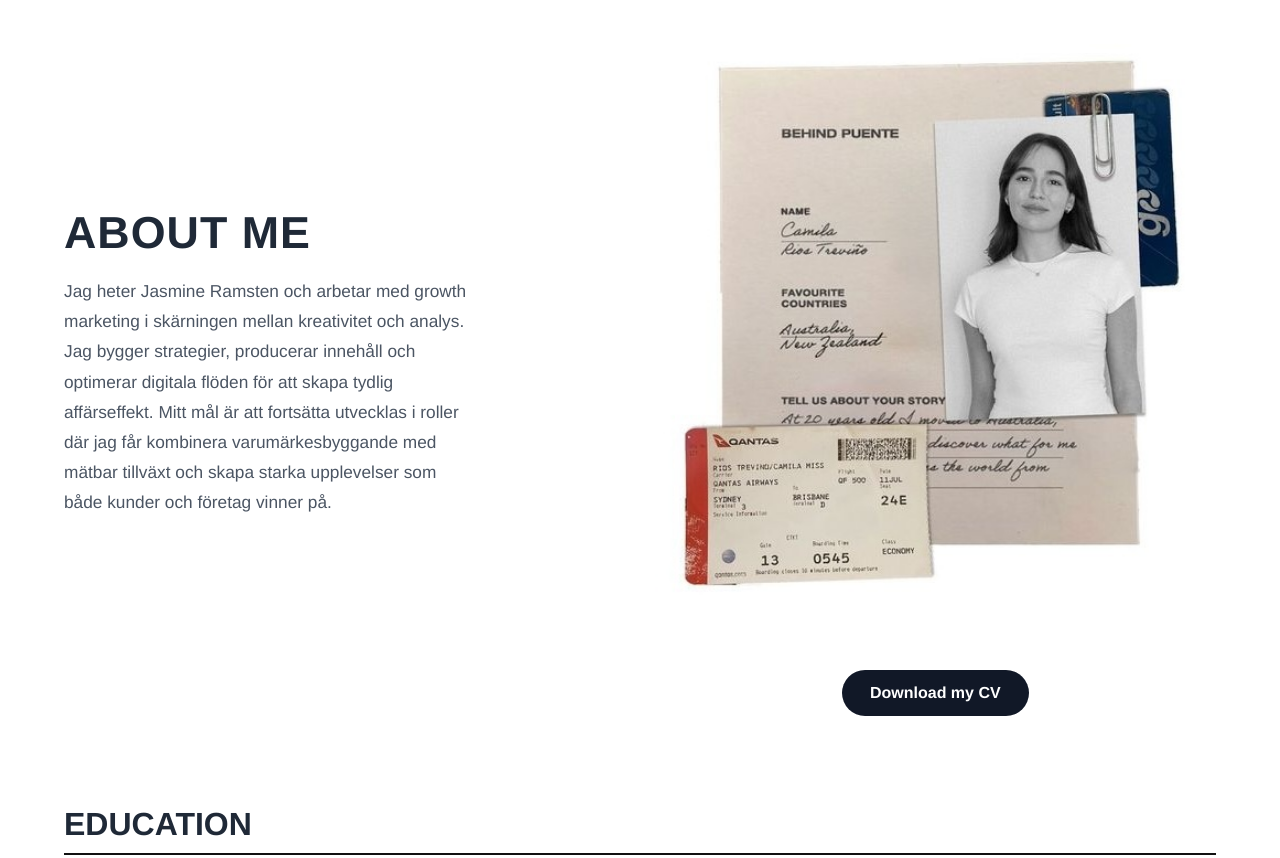
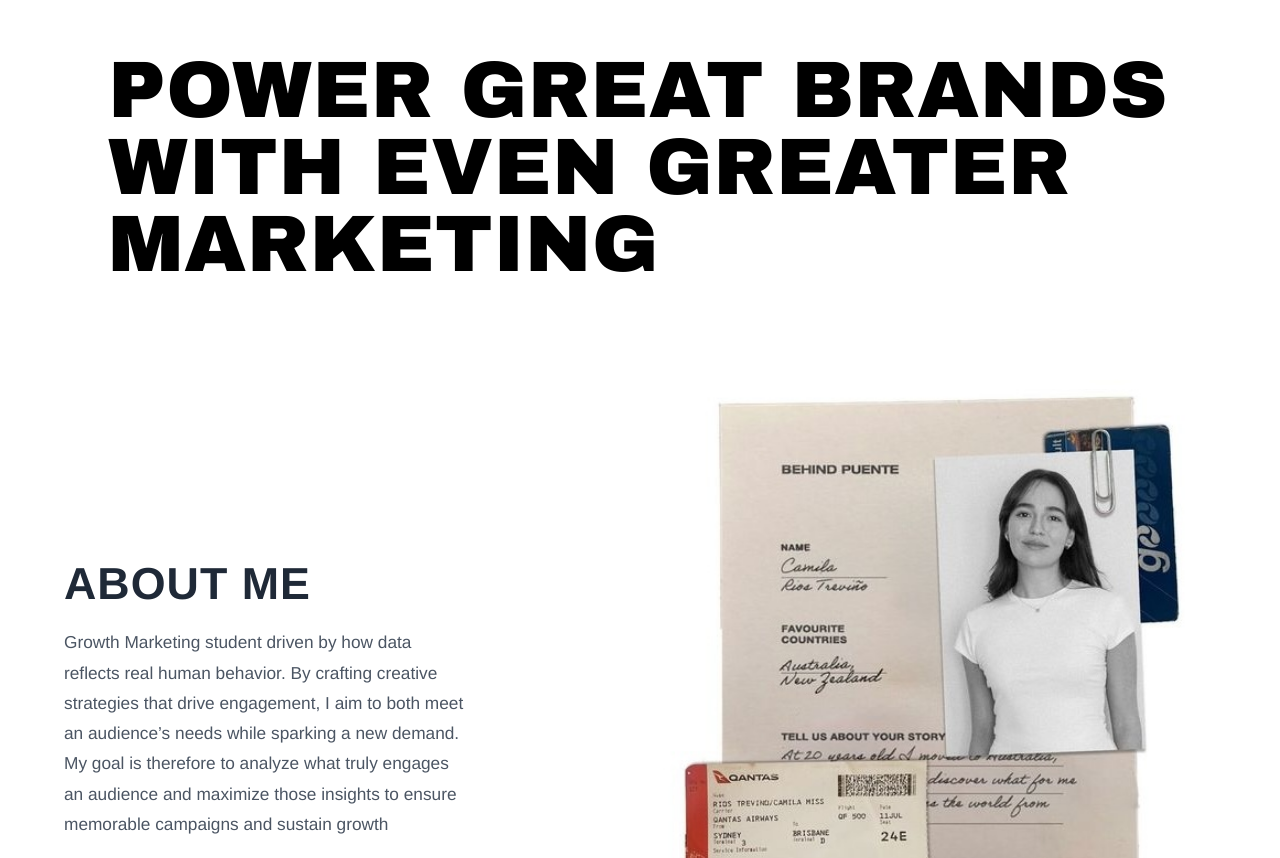
Before and after one commit to jasmineramsten/jasmineramsten.github.io, a plain HTML site: page index.html in a window 1280 px wide. Shown: the part 861-1719 px from the top of the page. Drawn offline with Linux system fonts and the light colour scheme.

Commit message:
Add statement banner and tighten about spacing

```diff
--- a/index.html
+++ b/index.html
@@ -77,7 +77,7 @@
             margin-top: 0;
             padding: 14px 28px;
             background-color: var(--accent);
-            color: #fff;
+            color: #000;
             text-decoration: none;
             border-radius: 999px;
             font-weight: 700;
@@ -97,8 +97,27 @@
             padding: 0 24px;
         }
 
-        .hero + .about-section {
-            margin-top: 70px;
+        .about-statement {
+            max-width: 1200px;
+            margin: 70px auto 0;
+            padding: 0 24px;
+        }
+
+        .about-statement p {
+            margin: 0;
+            background: #fff;
+            color: #000;
+            font-family: "Arial Black", "Impact", "Helvetica Neue", Arial, sans-serif;
+            font-size: clamp(2rem, 7vw, 5rem);
+            font-weight: 900;
+            text-transform: uppercase;
+            line-height: 0.96;
+            letter-spacing: 0.5px;
+            padding: clamp(24px, 4vw, 44px);
+        }
+
+        .about-statement + .about-section {
+            margin-top: 18px;
         }
 
         .about-layout {
@@ -334,6 +353,11 @@
                 padding: 0 18px;
             }
 
+            .about-statement {
+                margin: 42px auto 0;
+                padding: 0 18px;
+            }
+
             .about-layout {
                 grid-template-columns: 1fr;
                 gap: 24px;
@@ -375,11 +399,15 @@
         <h2>Growth Marketer</h2>
     </section>
 
+    <section class="about-statement">
+        <p>POWER GREAT BRANDS WITH EVEN GREATER MARKETING</p>
+    </section>
+
     <section class="about-section">
         <div class="about-layout">
             <div class="about-copy">
                 <h2>ABOUT ME</h2>
-                <p>Jag heter Jasmine Ramsten och arbetar med growth marketing i skärningen mellan kreativitet och analys. Jag bygger strategier, producerar innehåll och optimerar digitala flöden för att skapa tydlig affärseffekt. Mitt mål är att fortsätta utvecklas i roller där jag får kombinera varumärkesbyggande med mätbar tillväxt och skapa starka upplevelser som både kunder och företag vinner på.</p>
+                <p>Growth Marketing student driven by how data reflects real human behavior. By crafting creative strategies that drive engagement, I aim to both meet an audience’s needs while sparking a new demand. My goal is therefore to analyze what truly engages an audience and maximize those insights to ensure memorable campaigns and sustain growth</p>
             </div>
             <div class="about-visual">
                 <img class="about-photo" src="K.jpg" alt="Jasmine Ramsten">
```
